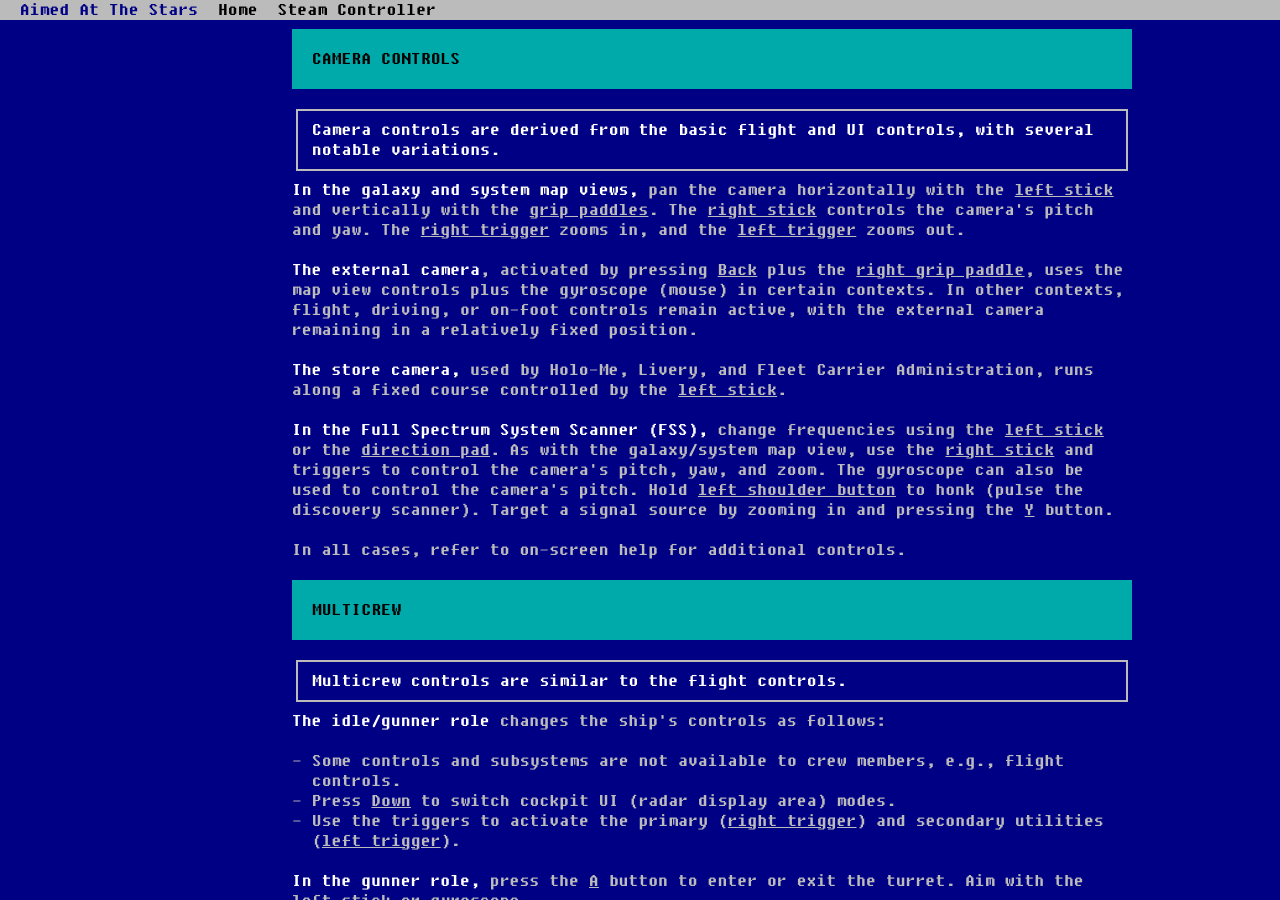
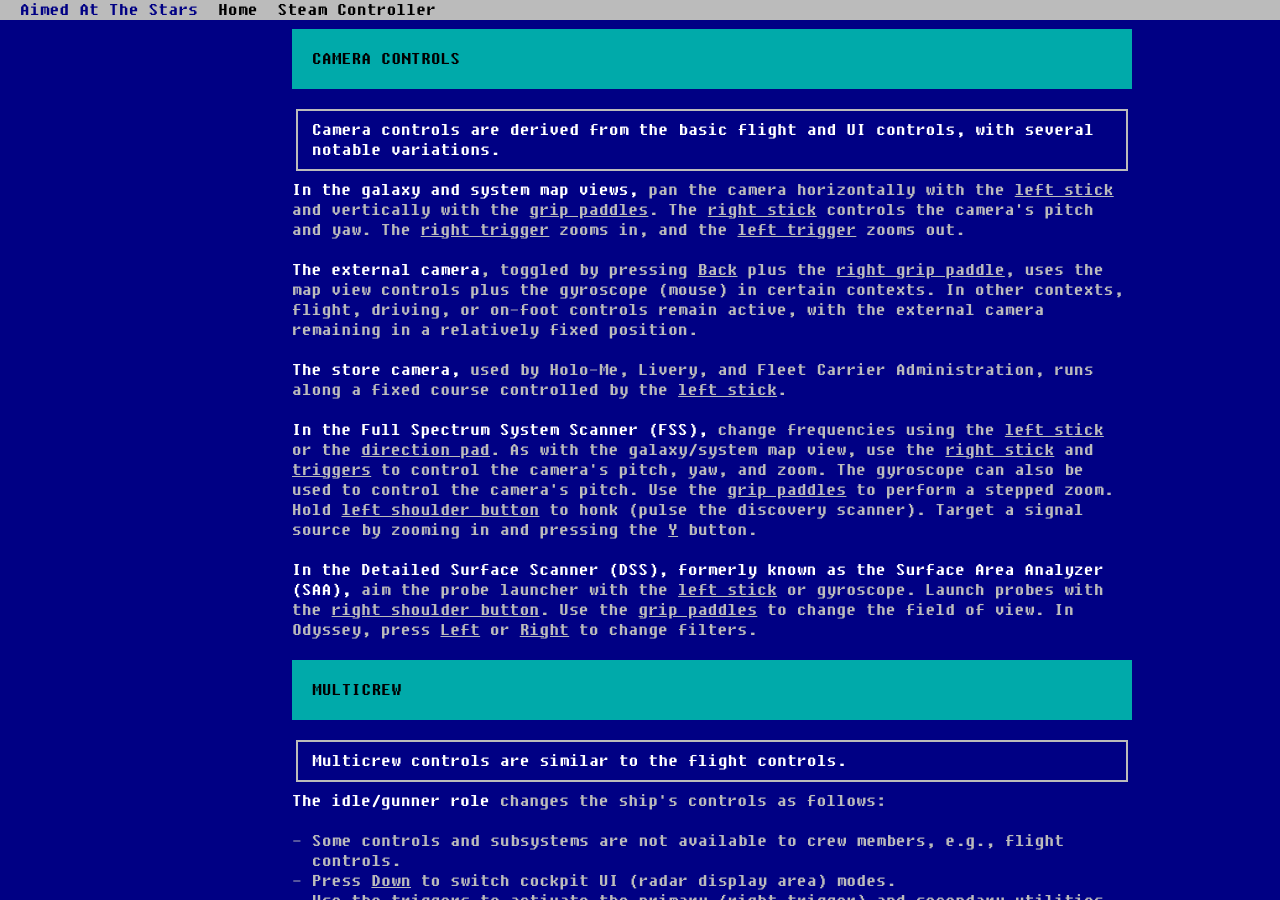
Before and after one commit to irtnog/aimedatthestars.org, a Jekyll site: the page built from bafpm/index.html, in a window 1280 px wide and 900 px high, scrolled down 2984 px. Built offline with Jekyll 4.4.1, drawn with Linux system fonts in a browser that asks for light colours.

Commit message:
feat(bafpm): add DSS documentation and update the external camera and FSS instructions

```diff
--- a/bafpm/index.html
+++ b/bafpm/index.html
@@ -131,11 +131,10 @@
         </div>
         <p class="lead">Camera controls are derived from the basic flight and UI controls, with several notable variations.</p>
         <p><strong>In the galaxy and system map views,</strong> pan the camera horizontally with the <u>left stick</u> and vertically with the <u>grip paddles</u>.  The <u>right stick</u> controls the camera's pitch and yaw.  The <u>right trigger</u> zooms in, and the <u>left trigger</u> zooms out.</p>
-        <p><strong>The external camera</strong>, activated by pressing <u>Back</u> plus the <u>right grip paddle</u>, uses the map view controls plus the gyroscope (mouse) in certain contexts.  In other contexts, flight, driving, or on-foot controls remain active, with the external camera remaining in a relatively fixed position.</p>
+        <p><strong>The external camera</strong>, toggled by pressing <u>Back</u> plus the <u>right grip paddle</u>, uses the map view controls plus the gyroscope (mouse) in certain contexts.  In other contexts, flight, driving, or on-foot controls remain active, with the external camera remaining in a relatively fixed position.</p>
         <p><strong>The store camera,</strong> used by Holo-Me, Livery, and Fleet Carrier Administration, runs along a fixed course controlled by the <u>left stick</u>.</p>
-        <p><strong>In the Full Spectrum System Scanner (FSS),</strong> change frequencies using the <u>left stick</u> or the <u>direction pad</u>.  As with the galaxy/system map view, use the <u>right stick</u> and triggers to control the camera's pitch, yaw, and zoom.  The gyroscope can also be used to control the camera's pitch.  Hold <u>left shoulder button</u> to honk (pulse the discovery scanner).  Target a signal source by zooming in and pressing the <u>Y</u> button.</p>
-        <!-- <p><strong>In the Detailed Surface Scanner (DSS), formerly known as a Surface Area Analyzier (SAA),</strong> TODO FIXME put camera controls on the right stick, same as everything else?</p> -->
-        <p>In all cases, refer to on-screen help for additional controls.</p>
+        <p><strong>In the Full Spectrum System Scanner (FSS),</strong> change frequencies using the <u>left stick</u> or the <u>direction pad</u>.  As with the galaxy/system map view, use the <u>right stick</u> and <u>triggers</u> to control the camera's pitch, yaw, and zoom.  The gyroscope can also be used to control the camera's pitch.  Use the <u>grip paddles</u> to perform a stepped zoom.  Hold <u>left shoulder button</u> to honk (pulse the discovery scanner).  Target a signal source by zooming in and pressing the <u>Y</u> button.</p>
+        <p><strong>In the Detailed Surface Scanner (DSS), formerly known as the Surface Area Analyzer (SAA),</strong> aim the probe launcher with the <u>left stick</u> or gyroscope.  Launch probes with the <u>right shoulder button</u>.  Use the <u>grip paddles</u> to change the field of view.  In Odyssey, press <u>Left</u> or <u>Right</u> to change filters.</p>
       </section>
 
       <section id="multicrew">
```
